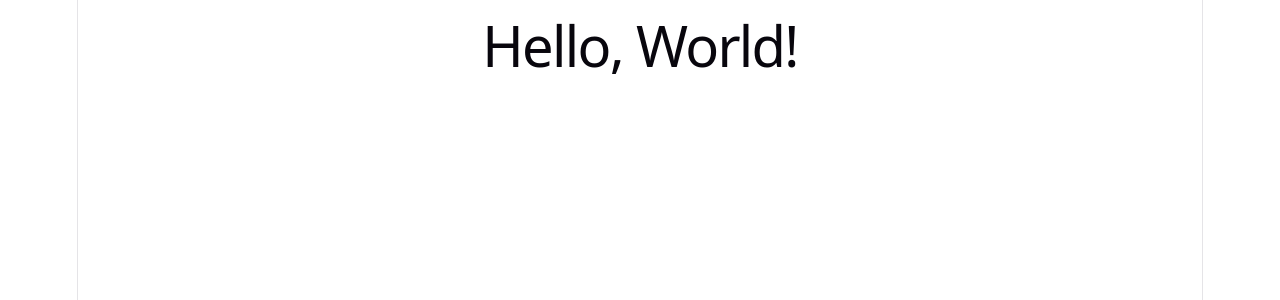
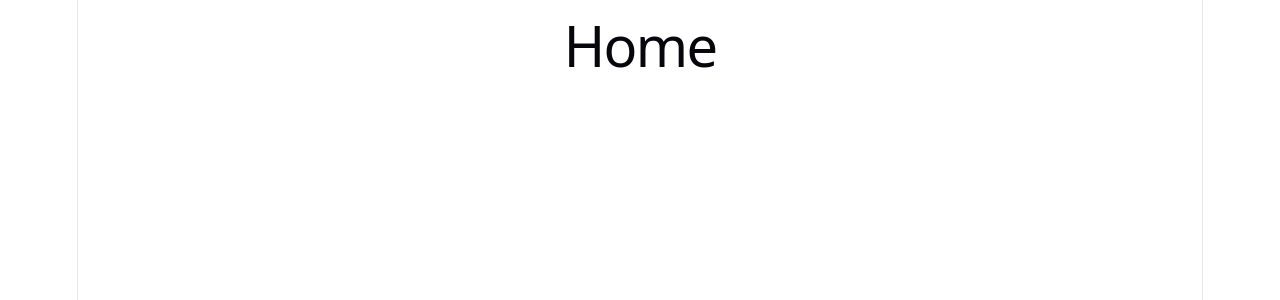
Before and after one commit to DaVinci-Studio-Team/DaVinci_Studio, a React app in the folder frontend/: page / in a window 1280 px wide. Shown: the top 300 px of the page. Built offline with nearby package versions, Linux system fonts and the light colour scheme; the HTML template or start-up script is replaced by a standard one.

Commit message:
feat: create layout structure

```diff
--- a/frontend/package.json
+++ b/frontend/package.json
@@ -11,7 +11,8 @@
   },
   "dependencies": {
     "react": "^19.2.4",
-    "react-dom": "^19.2.4"
+    "react-dom": "^19.2.4",
+    "react-router-dom": "^7.14.0"
   },
   "devDependencies": {
     "@eslint/js": "^9.39.4",
--- a/frontend/src/App.jsx
+++ b/frontend/src/App.jsx
@@ -1,13 +1,8 @@
-import { useState } from 'react'
-import './App.css'
+import AppRoutes from "./routes/AppRoutes";
+import "./App.css";
 
 function App() {
-
-  return (
-    <div className="App h-screen flex items-center justify-center">
-      <h1>Hello, World!</h1>
-    </div>
-  )
+  return <AppRoutes />;
 }
 
-export default App
+export default App;
--- /dev/null
+++ b/frontend/src/layouts/AuthLayout.jsx
@@ -0,0 +1,11 @@
+import { Outlet } from "react-router-dom";
+
+const AuthLayout = () => {
+  return (
+    <div className="flex items-center justify-center h-screen">
+      <Outlet />
+    </div>
+  );
+};
+
+export default AuthLayout;
--- /dev/null
+++ b/frontend/src/layouts/MainLayout.jsx
@@ -0,0 +1,17 @@
+// import Navbar from "../components/layout/Navbar";
+// import Footer from "../components/layout/Footer";
+import { Outlet } from "react-router-dom";
+
+const MainLayout = () => {
+  return (
+    <>
+      {/* <Navbar /> */}
+      <main className="min-h-screen">
+        <Outlet />
+      </main>
+      {/* <Footer /> */}
+    </>
+  );
+};
+
+export default MainLayout;
--- /dev/null
+++ b/frontend/src/pages/Home.jsx
@@ -0,0 +1,9 @@
+import React from 'react'
+
+export default function Home() {
+  return (
+    <div className='p-4'>
+      <h1 className="text-3xl font-bold">Home</h1>
+    </div>
+  )
+}
--- /dev/null
+++ b/frontend/src/routes/AppRoutes.jsx
@@ -0,0 +1,25 @@
+import { BrowserRouter, Routes, Route } from "react-router-dom";
+import MainLayout from "../layouts/MainLayout";
+import AuthLayout from "../layouts/AuthLayout";
+import Home from "../pages/Home";
+// import Login from "../pages/Login";
+
+const AppRoutes = () => {
+  return (
+    <BrowserRouter>
+      <Routes>
+        {/* Common routes */}
+        <Route element={<MainLayout />}>
+          <Route path="/" element={<Home />} />
+        </Route>
+
+        {/* Auth routes */}
+        <Route element={<AuthLayout />}>
+          {/* <Route path="/login" element={<Login />} /> */}
+        </Route>
+      </Routes>
+    </BrowserRouter>
+  );
+};
+
+export default AppRoutes;
```
Also changed, not shown: 1 other file (tests, documents, lock files or other folders).
